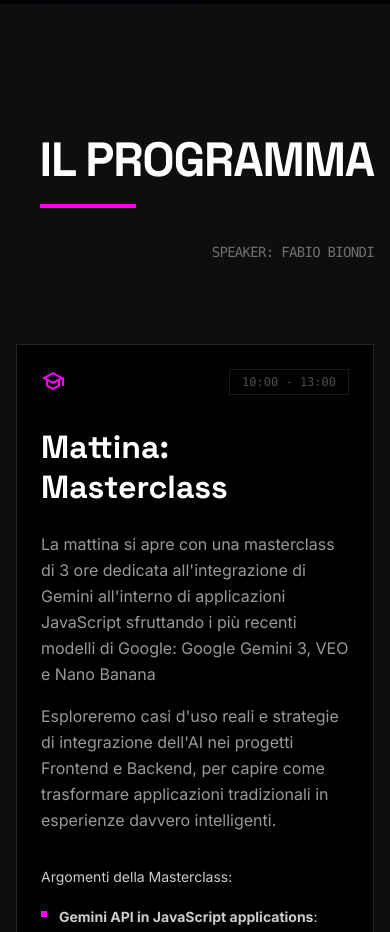
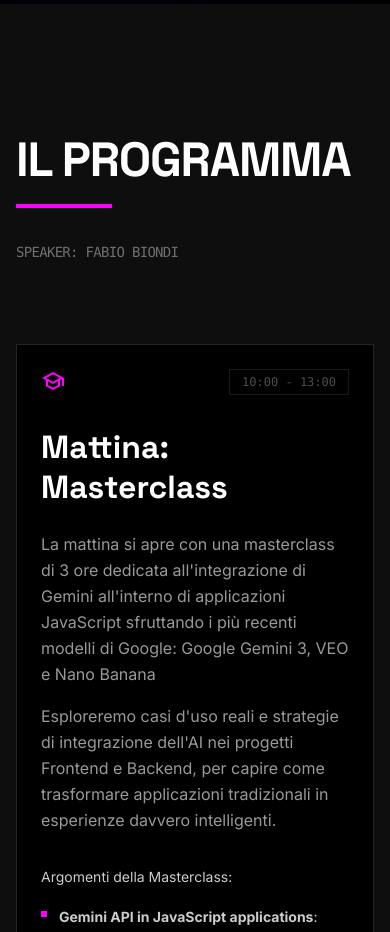
Before and after one commit to fabiobiondi/codelabs-2026-landing-sponsors, a Next.js app: page / in a window 390 px wide. Shown: the part 840-1772 px from the top of the page. Built offline with nearby package versions, Linux system fonts and the light colour scheme.

Commit message:
style: adjust alignment of header section in CoreTracksSection for better responsiveness

```diff
--- a/src/app/(main)/components/CoreTracksSection.tsx
+++ b/src/app/(main)/components/CoreTracksSection.tsx
@@ -2,7 +2,7 @@ export function CoreTracksSection() {
   return (
     <section id="programma" className="bg-surface-container-lowest py-32">
       <div className="mx-auto max-w-[1440px] px-4 md:px-12">
-        <div className="mb-20 flex flex-col items-end justify-between gap-8 md:flex-row">
+        <div className="mb-20 flex flex-col items-start justify-between gap-8 md:flex-row md:items-end">
           <div>
             <h2 className="mb-4 font-headline text-5xl font-bold tracking-tight uppercase">
               Il programma
```
